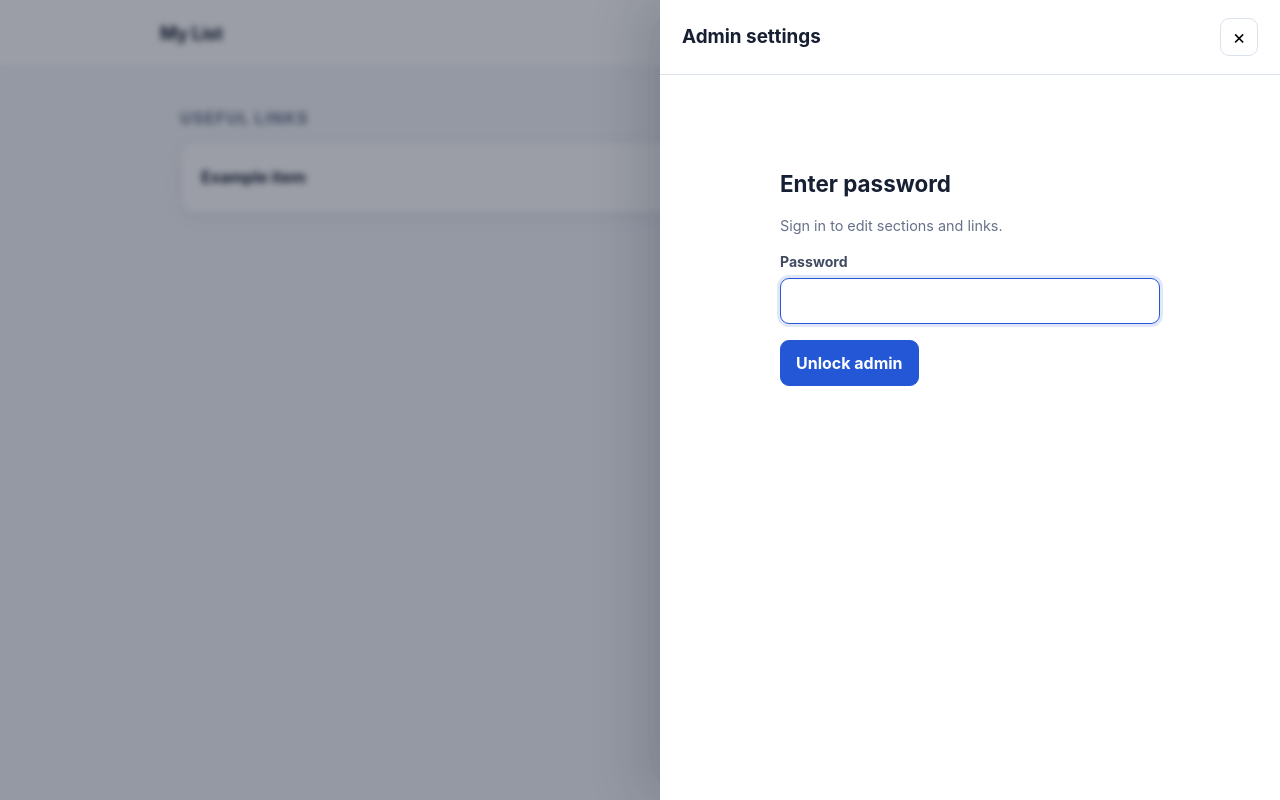
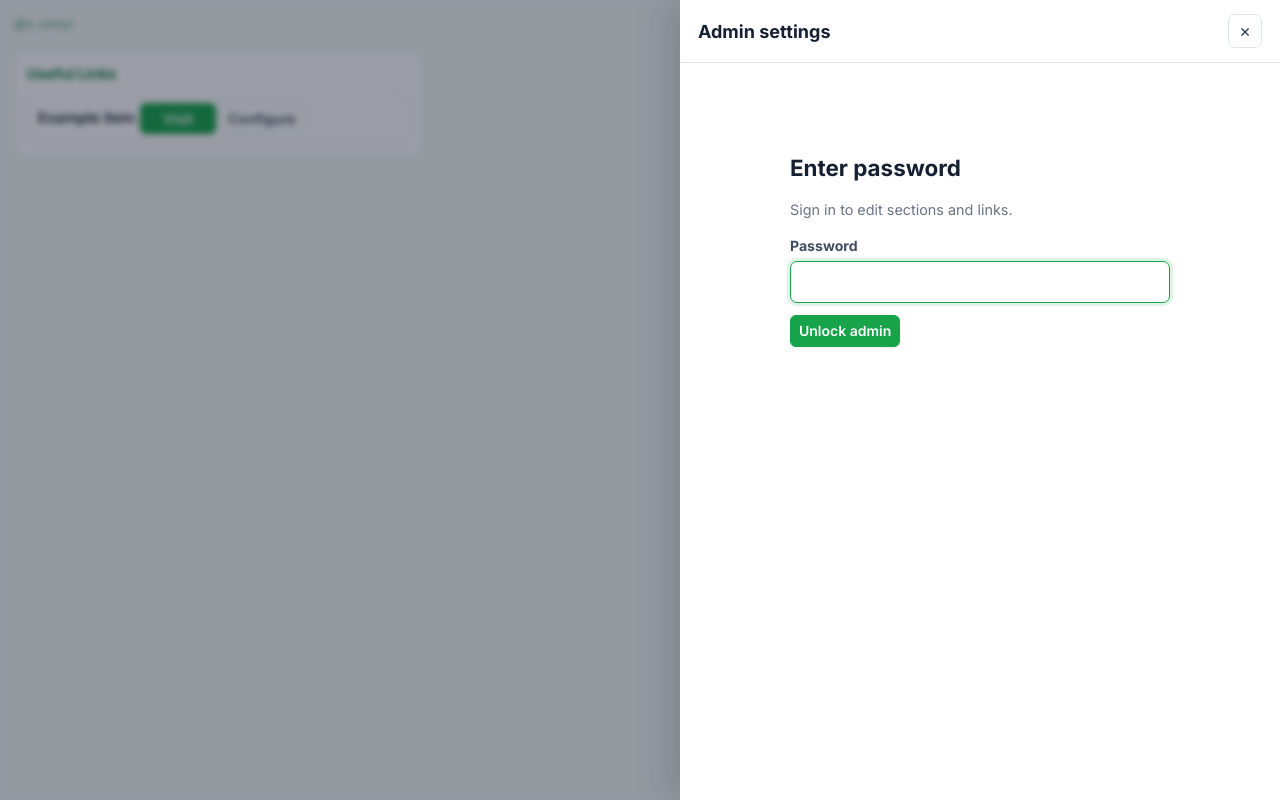
Before and after one commit to phuongm1409/html-list, a plain HTML site: page index.html in a window 1280 px wide. Both pictures are taken after a click on the button "Admin". Drawn offline with Linux system fonts and the light colour scheme.

Commit message:
Update index.html

```diff
--- a/index.html
+++ b/index.html
@@ -5,58 +5,64 @@
   <meta name="viewport" content="width=device-width, initial-scale=1.0">
   <meta name="description" content="A simple, editable collection of useful links.">
   <title>My List</title>
+  <link rel="preconnect" href="https://fonts.googleapis.com">
+  <link rel="preconnect" href="https://fonts.gstatic.com" crossorigin>
+  <link href="https://fonts.googleapis.com/css2?family=Inter:ital,wght@0,300;0,400;0,500;0,600;0,700;1,300&display=swap" rel="stylesheet">
   <style>
-    :root { --ink:#172033; --muted:#677189; --line:#dce2ec; --paper:#fff; --bg:#f4f6fa; --blue:#2457d6; --blue2:#1745b8; --danger:#c63f4a; }
+    :root { --ink:#172033; --muted:#697386; --line:#dfe7e2; --paper:#fff; --bg:#f3f8f5; --green:#16a34a; --green2:#15803d; --mint:#e9f9ee; --danger:#c9475b; }
     * { box-sizing:border-box; }
-    body { margin:0; min-height:100vh; font:16px/1.5 Inter,ui-sans-serif,system-ui,-apple-system,BlinkMacSystemFont,"Segoe UI",sans-serif; color:var(--ink); background:var(--bg); }
+    body { margin:0; min-height:100vh; font:16px/1.5 "Inter",ui-sans-serif,system-ui,sans-serif; color:var(--ink); background:var(--bg); overflow-x:hidden; }
     button,input { font:inherit; }
     button { cursor:pointer; }
-    .topbar { height:68px; padding:0 max(20px,calc((100vw - 960px)/2)); display:flex; align-items:center; justify-content:space-between; background:var(--paper); border-bottom:1px solid var(--line); }
-    .brand { font-size:1.15rem; font-weight:750; letter-spacing:-.02em; }
-    .admin-link { border:1px solid var(--line); background:#fff; color:var(--ink); border-radius:9px; padding:9px 14px; font-weight:650; }
-    main { width:min(920px,calc(100% - 32px)); margin:38px auto 72px; }
-    .section { margin-bottom:30px; }
-    .section-title { margin:0 0 11px; font-size:1rem; text-transform:uppercase; letter-spacing:.08em; color:var(--muted); }
-    .list { overflow:hidden; border:1px solid var(--line); border-radius:14px; background:var(--paper); box-shadow:0 5px 18px rgba(31,47,76,.05); }
-    .item { display:grid; grid-template-columns:minmax(0,1fr) auto auto; align-items:center; gap:10px; min-height:67px; padding:12px 14px 12px 20px; border-bottom:1px solid var(--line); }
-    .item:last-child { border-bottom:0; }
-    .item-name { min-width:0; font-weight:680; overflow-wrap:anywhere; }
-    .btn { display:inline-flex; align-items:center; justify-content:center; min-width:104px; padding:10px 15px; border:1px solid var(--line); border-radius:9px; color:var(--ink); background:#fff; font-weight:700; text-decoration:none; transition:.15s ease; }
-    .btn:hover { border-color:#aeb8ca; transform:translateY(-1px); }
-    .btn.primary { border-color:var(--blue); background:var(--blue); color:#fff; }
-    .btn.primary:hover { background:var(--blue2); }
-    .empty { padding:34px 20px; text-align:center; color:var(--muted); background:#fff; border:1px dashed #bdc6d5; border-radius:14px; }
+    .topbar { height:48px; padding:8px max(14px,calc((100vw - 1320px)/2)); display:flex; align-items:center; justify-content:space-between; background:transparent; }
+    .signature { color:var(--green2); font-size:.8rem; font-style:italic; font-weight:300; letter-spacing:.035em; line-height:1; }
+    .admin-link { border:1px solid #d7dde7; background:#fff; color:#4b5565; border-radius:6px; padding:6px 10px; font-size:.875rem; font-weight:600; transition:.15s ease; }
+    .admin-link:hover{border-color:#aeb8c8;background:#f9fafb}
+    main { width:min(1320px,calc(100% - 28px)); margin:2px auto 48px; display:grid; grid-template-columns:repeat(3,minmax(0,1fr)); gap:12px; align-items:start; }
+    .section { min-width:0; padding:12px; border:1px solid var(--line); border-radius:9px; background:#fff; }
+    .section-title { margin:0 0 9px; font-size:.9375rem; font-weight:700; letter-spacing:-.005em; color:var(--green2); }
+    .list { display:grid; gap:6px; }
+    .item { display:flex; align-items:center; justify-content:flex-start; gap:3px; min-height:48px; padding:6px 6px 6px 10px; border:1px solid var(--line); border-radius:7px; background:var(--paper); }
+    .item:hover{border-color:#b7c8bd}
+    .item-name { min-width:0; flex:0 1 auto; margin-right:2px; font-weight:600; font-size:.9375rem; overflow-wrap:anywhere; }
+    .btn { display:inline-flex; align-items:center; justify-content:center; min-width:76px; padding:6px 8px; border:1px solid #d5dce6; border-radius:6px; color:#344054; background:#fff; font-weight:600; font-size:.875rem; line-height:1.25; text-decoration:none; transition:.15s ease; }
+    .btn:hover { border-color:#aeb8c8; background:#f8fafc; }
+    .btn.primary { border-color:var(--green); background:var(--green); color:#fff; box-shadow:0 1px 2px rgba(16,24,40,.08); }
+    .btn.primary:hover { background:var(--green2); }
+    .empty { grid-column:1/-1; padding:34px 20px; text-align:center; color:var(--muted); background:#fff; border:2px dashed var(--line); border-radius:22px; }
     .overlay { position:fixed; inset:0; z-index:10; display:none; background:rgba(18,26,43,.42); backdrop-filter:blur(3px); }
     .overlay.open { display:block; }
-    .panel { margin-left:auto; width:min(620px,100%); height:100%; overflow:auto; background:#fff; box-shadow:-16px 0 50px rgba(15,28,52,.18); }
-    .panel-head { position:sticky; top:0; z-index:2; display:flex; align-items:center; justify-content:space-between; padding:18px 22px; background:#fff; border-bottom:1px solid var(--line); }
-    .panel-head h2 { margin:0; font-size:1.18rem; }
-    .icon-btn { width:38px; height:38px; border:1px solid var(--line); border-radius:9px; background:#fff; font-size:1.25rem; }
-    .panel-body { padding:22px; }
-    .field { display:grid; gap:6px; margin-bottom:16px; }
+    .panel { margin-left:auto; width:min(600px,100%); height:100%; overflow:auto; background:#fff; box-shadow:-12px 0 36px rgba(15,28,52,.16); }
+    .panel-head { position:sticky; top:0; z-index:2; display:flex; align-items:center; justify-content:space-between; padding:14px 18px; background:rgba(255,255,255,.96); border-bottom:1px solid var(--line); backdrop-filter:blur(12px); }
+    .panel-head h2,.login h3 { font-family:"Inter",sans-serif; }
+    .panel-head h2 { margin:0; font-size:1.125rem; }
+    .icon-btn { width:34px; height:34px; border:1px solid var(--line); border-radius:7px; background:#fff; color:#344054; font-size:1.1rem; }
+    .panel-body { padding:18px; }
+    .field { display:grid; gap:5px; margin-bottom:12px; }
     label { font-size:.88rem; font-weight:720; color:#414c62; }
-    input { width:100%; border:1px solid #cbd3e0; border-radius:9px; padding:10px 12px; color:var(--ink); background:#fff; }
-    input:focus { outline:3px solid rgba(36,87,214,.14); border-color:var(--blue); }
+    input { width:100%; border:1px solid #cfd6e1; border-radius:7px; padding:8px 10px; color:var(--ink); background:#fff; }
+    input:focus { outline:3px solid rgba(22,163,74,.14); border-color:var(--green); }
     .login { max-width:380px; margin:70px auto; }
     .login h3 { margin:0 0 8px; font-size:1.4rem; }
     .login p,.hint { color:var(--muted); font-size:.9rem; }
     .admin-content { display:none; }
     .admin-content.visible { display:block; }
-    .editor-section { padding:16px; margin-bottom:16px; border:1px solid var(--line); border-radius:12px; background:#f9fafc; }
+    .editor-section { padding:12px; margin-bottom:12px; border:1px solid var(--line); border-radius:9px; background:#f8fafc; }
     .editor-section-head,.editor-actions,.save-row { display:flex; gap:9px; align-items:center; }
     .editor-section-head input { font-weight:750; }
     .editor-actions { justify-content:flex-end; margin-top:10px; flex-wrap:wrap; }
-    .editor-item { margin-top:12px; padding:13px; border:1px solid var(--line); border-radius:10px; background:#fff; }
+    .editor-item { margin-top:9px; padding:10px; border:1px solid var(--line); border-radius:8px; background:#fff; }
     .editor-item .grid { display:grid; grid-template-columns:1fr 1fr; gap:10px; }
     .small { padding:8px 11px; min-width:auto; font-size:.88rem; }
     .danger { color:var(--danger); }
-    .save-row { position:sticky; bottom:0; justify-content:flex-end; margin:24px -22px -22px; padding:14px 22px; background:rgba(255,255,255,.96); border-top:1px solid var(--line); }
+    .save-row { position:sticky; bottom:0; justify-content:flex-end; margin:24px -22px -22px; padding:14px 22px; background:rgba(255,255,255,.96); border-top:2px solid var(--line); }
     .status { margin-right:auto; font-size:.88rem; color:var(--muted); }
-    @media (max-width:620px) { main{margin-top:24px}.item{grid-template-columns:1fr 1fr}.item-name{grid-column:1/-1}.btn{min-width:0}.editor-item .grid{grid-template-columns:1fr}.topbar{height:62px}.panel-body{padding:18px}.save-row{margin-left:-18px;margin-right:-18px;margin-bottom:-18px;padding:12px 18px} }
+    @media (max-width:980px) { main{grid-template-columns:repeat(2,minmax(0,1fr))} }
+    @media (max-width:720px) { main{width:min(100% - 20px,560px);margin-top:0;gap:10px;grid-template-columns:1fr}.section{padding:11px}.item{display:grid;grid-template-columns:1fr 1fr;gap:5px}.item-name{grid-column:1/-1;margin-right:0}.btn{min-width:0}.editor-item .grid{grid-template-columns:1fr}.topbar{height:46px;padding:7px 10px}.panel-body{padding:14px}.save-row{margin-left:-14px;margin-right:-14px;margin-bottom:-14px;padding:10px 14px} }
   </style>
 </head>
 <body>
-  <header class="topbar"><div class="brand" id="brand">My List</div><button class="admin-link" id="openAdmin">Admin</button></header>
+  <header class="topbar"><span class="signature" aria-label="@s_seoyi">@s_seoyi</span><button class="admin-link" id="openAdmin">Admin</button></header>
   <main id="content"><div class="empty">Loading list…</div></main>
 
   <div class="overlay" id="overlay" aria-hidden="true">
@@ -69,7 +75,6 @@
           <button class="btn primary" type="submit">Unlock admin</button><p class="hint" id="loginError" role="alert"></p>
         </form>
         <div class="admin-content" id="adminContent">
-          <div class="field"><label for="siteTitle">List title</label><input id="siteTitle"></div>
           <div id="editor"></div>
           <button class="btn" id="addSection" type="button">+ Add section</button>
           <hr style="border:0;border-top:1px solid var(--line);margin:24px 0">
@@ -87,7 +92,7 @@
     const safeUrl=value=>{ try { const u=new URL(value); return ['http:','https:'].includes(u.protocol)?u.href:'#'; } catch { return '#'; } };
     async function loadData(){ try { const r=await fetch('data.json?ts='+Date.now()); if(!r.ok) throw 0; data=await r.json(); } catch { data={title:'My List',sections:[]}; } renderList(); }
     function renderList(){
-      document.title=data.title||'My List'; $('#brand').textContent=data.title||'My List'; const root=$('#content'); root.textContent='';
+      document.title=data.title||'Link List'; const root=$('#content'); root.textContent='';
       if(!data.sections?.length){ root.innerHTML='<div class="empty">No items yet.</div>'; return; }
       data.sections.forEach(section=>{ const wrap=document.createElement('section'); wrap.className='section'; const h=document.createElement('h2'); h.className='section-title'; h.textContent=section.name||'Untitled section'; const list=document.createElement('div'); list.className='list';
         if(!section.items?.length){ const e=document.createElement('div'); e.className='empty'; e.textContent='No items in this section.'; list.append(e); }
@@ -97,11 +102,11 @@
     function closeAdmin(){ $('#overlay').classList.remove('open'); $('#overlay').setAttribute('aria-hidden','true'); }
     $('#openAdmin').onclick=openAdmin; $('#closeAdmin').onclick=closeAdmin; $('#overlay').onclick=e=>{if(e.target===$('#overlay'))closeAdmin()};
     document.addEventListener('keydown',e=>{if(e.key==='Escape')closeAdmin()});
-    $('#loginForm').onsubmit=e=>{ e.preventDefault(); if($('#password').value!==ADMIN_PASSWORD){$('#loginError').textContent='Incorrect password.';return} $('#loginForm').style.display='none'; $('#adminContent').classList.add('visible'); $('#siteTitle').value=data.title||''; $('#githubToken').value=sessionStorage.getItem('githubToken')||''; renderEditor(); };
+    $('#loginForm').onsubmit=e=>{ e.preventDefault(); if($('#password').value!==ADMIN_PASSWORD){$('#loginError').textContent='Incorrect password.';return} $('#loginForm').style.display='none'; $('#adminContent').classList.add('visible'); $('#githubToken').value=sessionStorage.getItem('githubToken')||''; renderEditor(); };
     function esc(v=''){ return String(v).replaceAll('&','&amp;').replaceAll('"','&quot;').replaceAll('<','&lt;').replaceAll('>','&gt;'); }
     function renderEditor(){ $('#editor').innerHTML=(data.sections||[]).map((s,si)=>`<div class="editor-section" data-si="${si}"><div class="editor-section-head"><input aria-label="Section name" value="${esc(s.name)}"><button class="btn small danger remove-section" type="button">Remove</button></div><div class="items">${(s.items||[]).map((it,ii)=>itemHtml(it,ii)).join('')}</div><div class="editor-actions"><button class="btn small add-item" type="button">+ Add item</button></div></div>`).join(''); bindEditor(); }
     function itemHtml(it,ii){return `<div class="editor-item" data-ii="${ii}"><div class="field"><label>Item name</label><input data-k="name" value="${esc(it.name)}"></div><div class="grid"><div class="field"><label>Visit URL</label><input data-k="visitUrl" type="url" value="${esc(it.visitUrl)}"></div><div class="field"><label>Configure URL</label><input data-k="configureUrl" type="url" value="${esc(it.configureUrl)}"></div></div><div class="editor-actions"><button class="btn small danger remove-item" type="button">Remove item</button></div></div>`}
-    function syncEditor(){ data.title=$('#siteTitle').value.trim()||'My List'; document.querySelectorAll('.editor-section').forEach((el,si)=>{ const s=data.sections[si]; s.name=el.querySelector('.editor-section-head input').value.trim(); el.querySelectorAll('.editor-item').forEach((row,ii)=>row.querySelectorAll('[data-k]').forEach(inp=>s.items[ii][inp.dataset.k]=inp.value.trim())); }); }
+    function syncEditor(){ document.querySelectorAll('.editor-section').forEach((el,si)=>{ const s=data.sections[si]; s.name=el.querySelector('.editor-section-head input').value.trim(); el.querySelectorAll('.editor-item').forEach((row,ii)=>row.querySelectorAll('[data-k]').forEach(inp=>s.items[ii][inp.dataset.k]=inp.value.trim())); }); }
     function bindEditor(){ document.querySelectorAll('.editor-section').forEach((el,si)=>{ el.querySelector('.remove-section').onclick=()=>{syncEditor();data.sections.splice(si,1);renderEditor()}; el.querySelector('.add-item').onclick=()=>{syncEditor();data.sections[si].items.push({id:uid('item'),name:'New item',visitUrl:'https://',configureUrl:'https://'});renderEditor()}; el.querySelectorAll('.remove-item').forEach((b,ii)=>b.onclick=()=>{syncEditor();data.sections[si].items.splice(ii,1);renderEditor()}); }); }
     $('#addSection').onclick=()=>{syncEditor();data.sections.push({id:uid('section'),name:'New section',items:[]});renderEditor()};
     $('#previewBtn').onclick=()=>{syncEditor();renderList();setStatus('Preview updated.')};
```
